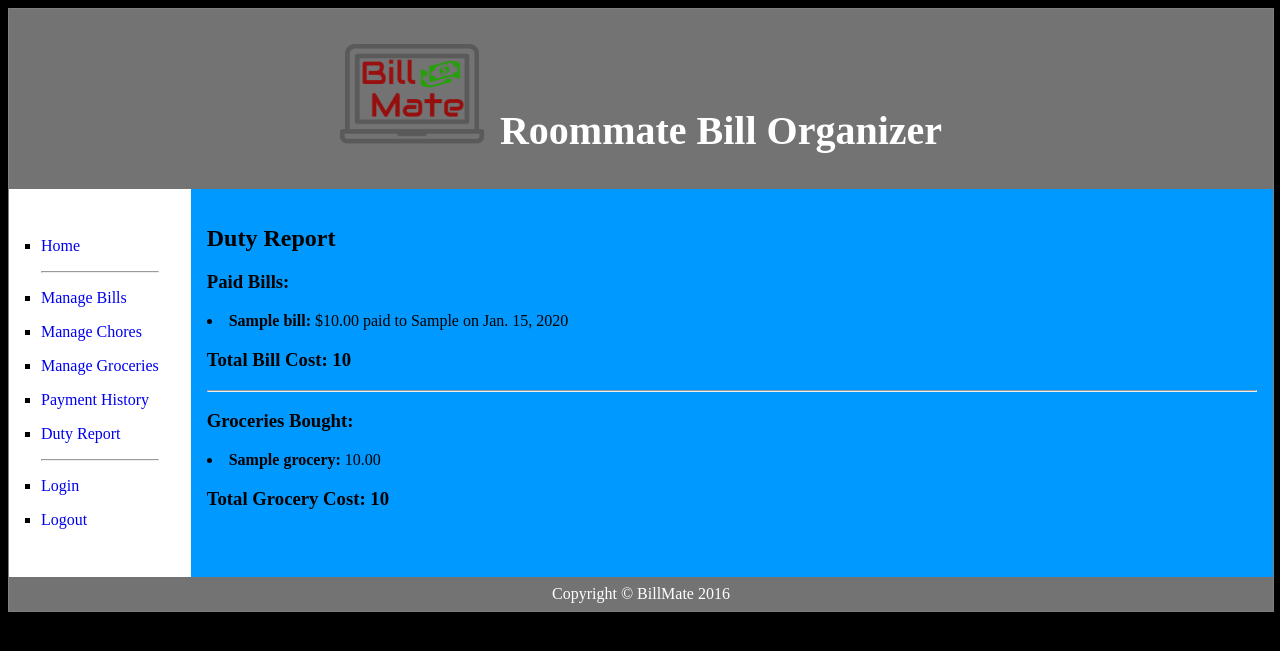
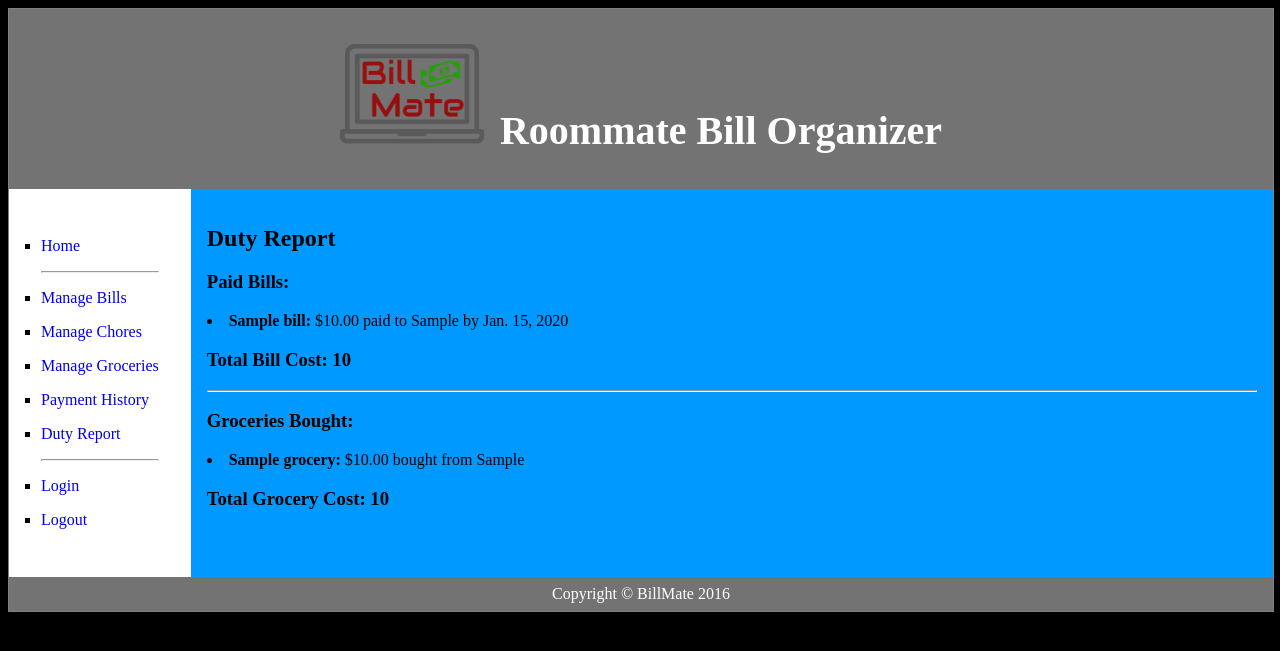
Before and after one commit to samclane/roomate, a Django app: template templates/ViewExpenseReport.html in a window 1280 px wide. Shown: the top 651 px of the page. Run offline with Django 3.2, Linux system fonts and the light colour scheme; tables that the repository leaves empty hold one stand-in row (values such as "Sample post"); the template is opened without the code that fills it: values that come from a table or form of the project are taken from there, most other values are stand-ins (such as "Sample title", 1, 10 or a date in 2020).

Commit message:
Update ViewExpenseReport.html

```diff
--- a/templates/ViewExpenseReport.html
+++ b/templates/ViewExpenseReport.html
@@ -5,13 +5,13 @@
 {% block content %}
     <h3>Paid Bills: </h3>
     {% for bill in bill_list%}
-        <li><b>{{ bill.bname }}:</b> ${{ bill.total_cost }} paid to {{bill.company}} on {{bill.due_date}}</li>
+        <li><b>{{ bill.bname }}:</b> ${{ bill.total_cost }} paid to {{bill.company}} by {{bill.due_date}}</li>
     {% endfor %}
     <h3>Total Bill Cost: {{bill_sum}} </h3>
     <hr>
     <h3>Groceries Bought: </h3>
     {% for grocery in grocery_list %}
-        <li><b>{{ grocery.gname }}:</b> {{ grocery.total_cost }}</li>
+        <li><b>{{ grocery.gname }}:</b> ${{ grocery.total_cost }} bought from {{grocery.store}}</li>
     {% endfor %}
     <h3>Total Grocery Cost: {{grocery_sum}} </h3>
 {% endblock %}
```
